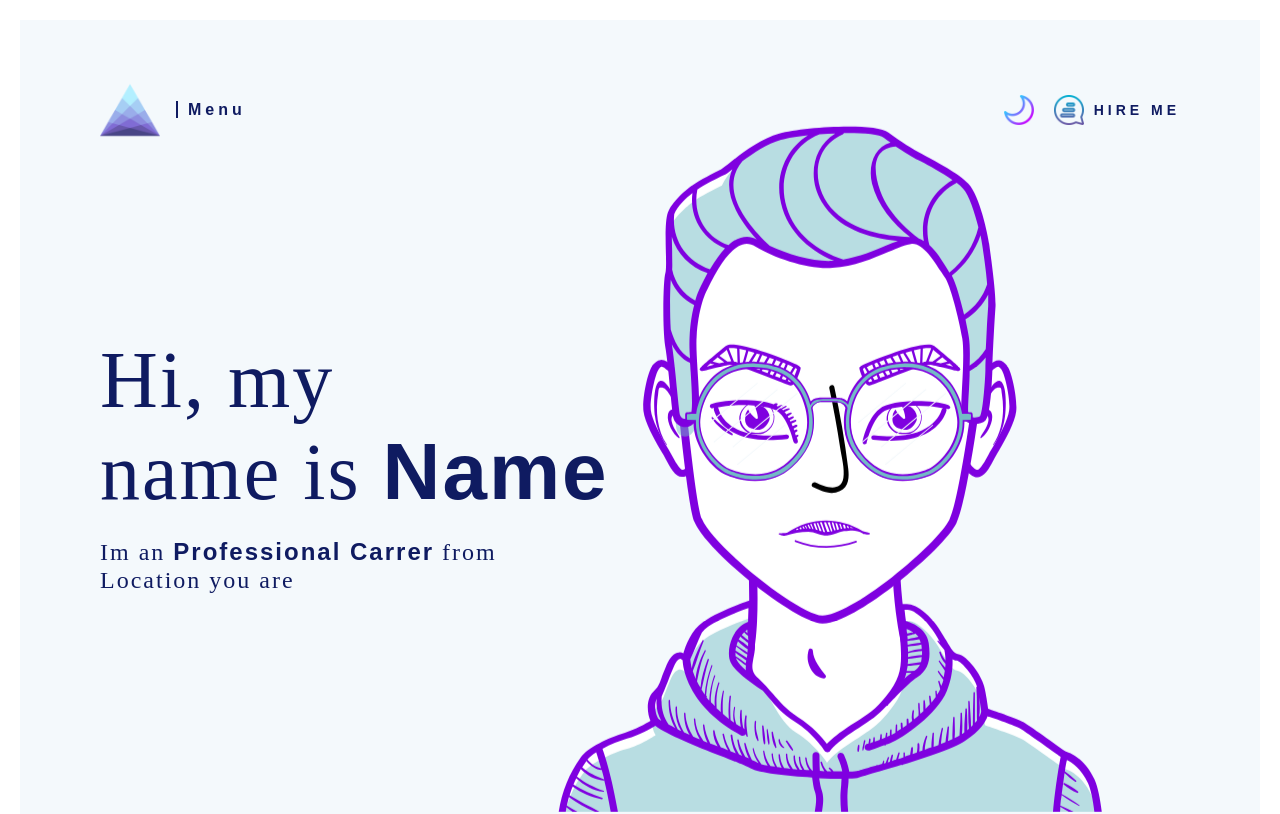
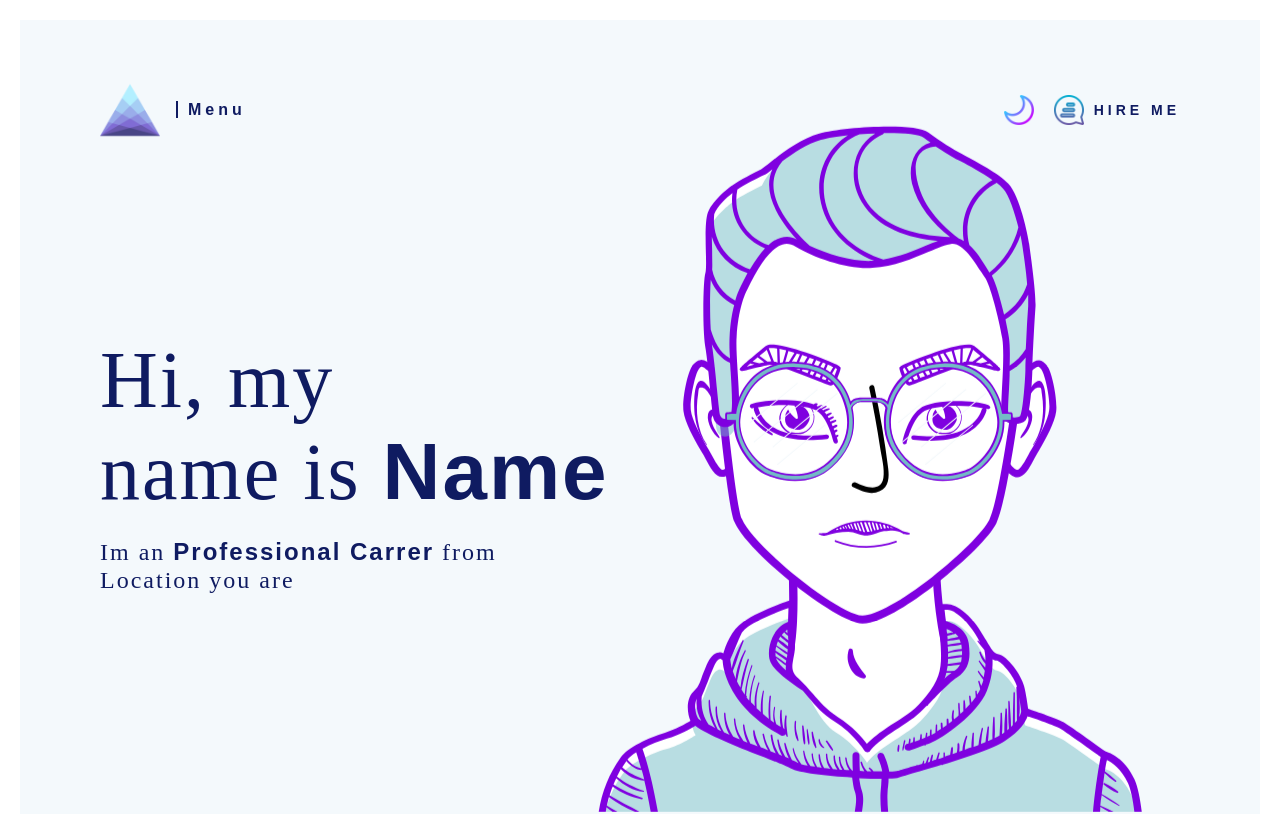
Before and after one commit to Jean-Dv/PortfolioTemplateFullStack, a React (Create React App) app in the folder frontend/: page / in a window 1280 px wide. Shown: the top 814 px of the page. Built offline with nearby package versions, Linux system fonts and the light colour scheme.

Commit message:
fix: responsive design on fullname text

```diff
--- a/frontend/src/pages/Home/home.scss
+++ b/frontend/src/pages/Home/home.scss
@@ -83,6 +83,10 @@
     transform: translateY(-50%);
     right: 0;
     margin-right: 80px;
+
+    &.spaced {
+      margin-right: 0px;
+    }
   }
 }
 
@@ -160,6 +164,10 @@
           font-size: 80px;
         }
       }
+
+      .avatar__container {
+        margin-right: 40px;
+      }
     }
   }
 
```
